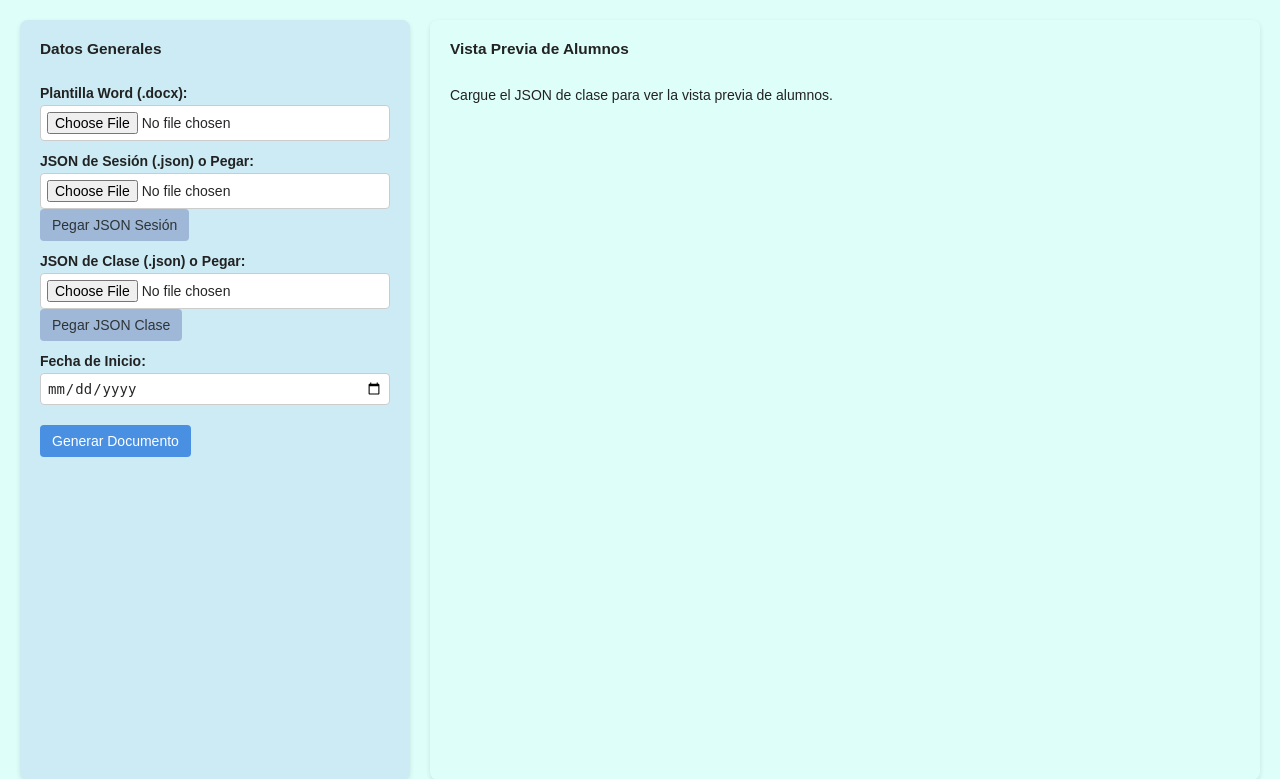
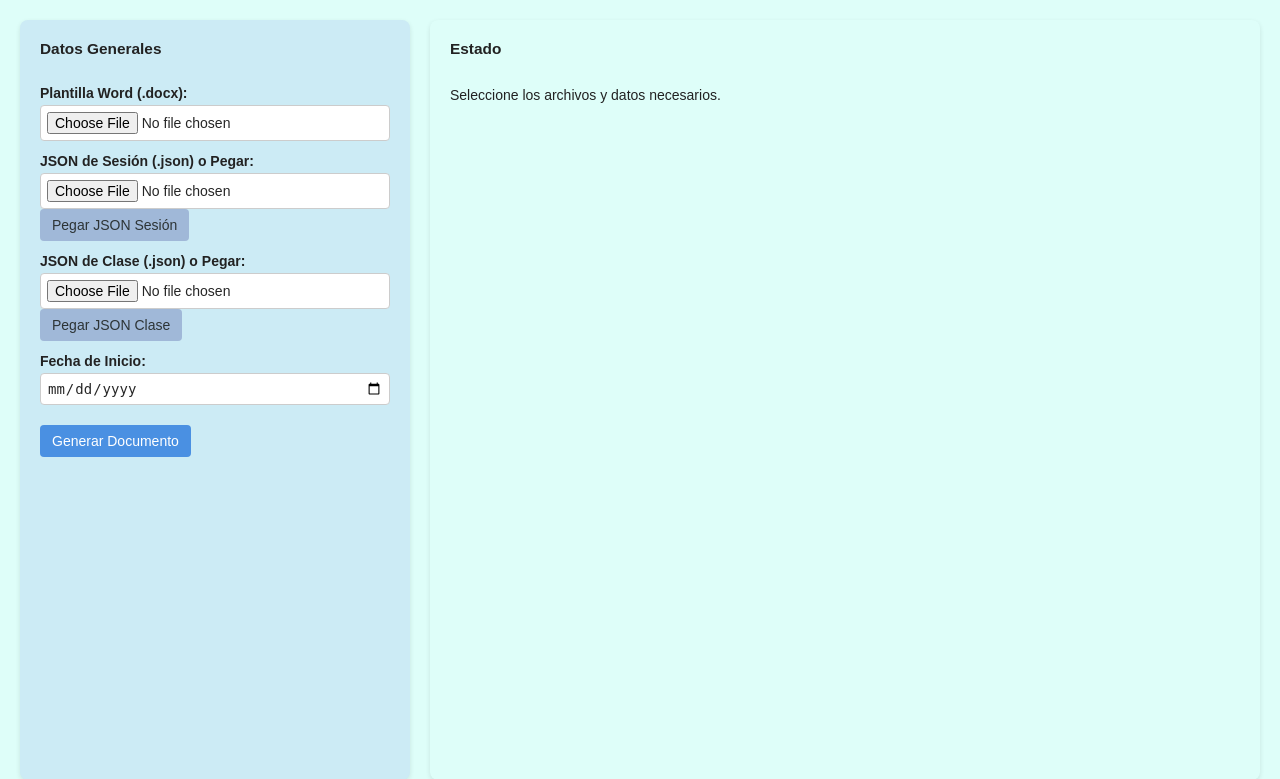
Before and after one commit to ReinaPapaya/GDsesionAprendizaje_Web, a Flask app: page / in a window 1280 px wide. Shown: the top 779 px of the page. Run offline with Flask 3, Linux system fonts and the light colour scheme.

Commit message:
Update index.html
nuevo untento

```diff
--- a/templates/index.html
+++ b/templates/index.html
@@ -19,15 +19,18 @@
                 <!-- Carga de Plantilla -->
                 <label for="template-file">Plantilla Word (.docx):</label>
                 <input type="file" id="template-file" name="template" accept=".docx" required>
+                <div class="file-info" id="template-file-info"></div>
 
                 <!-- Carga de JSON de Sesión -->
                 <label for="session-json-file">JSON de Sesión (.json) o Pegar:</label>
                 <input type="file" id="session-json-file" name="session_json" accept=".json">
+                <div class="file-info" id="session-json-file-info"></div>
                 <button type="button" class="secondary-button" id="paste-session-btn">Pegar JSON Sesión</button>
 
                 <!-- Carga de JSON de Clase -->
                 <label for="class-json-file">JSON de Clase (.json) o Pegar:</label>
                 <input type="file" id="class-json-file" name="class_json" accept=".json">
+                <div class="file-info" id="class-json-file-info"></div>
                 <button type="button" class="secondary-button" id="paste-class-btn">Pegar JSON Clase</button>
 
                 <!-- Selector de Fecha -->
@@ -41,13 +44,13 @@
             </form>
         </div>
 
-        <!-- Frame para Alumnos (Vista Previa) -->
+        <!-- Frame para Alumnos (simplificado) -->
         <div class="alumnos-frame">
             <div class="section-header">
-                <h2>Vista Previa de Alumnos</h2>
+                <h2>Estado</h2>
             </div>
-            <div id="alumnos-preview">
-                <p>Cargue el JSON de clase para ver la vista previa de alumnos.</p>
+            <div id="status-message">
+                <p>Seleccione los archivos y datos necesarios.</p>
             </div>
         </div>
     </div>
@@ -84,8 +87,6 @@
             <textarea id="class-json-textarea" placeholder="Pegue aquí el contenido JSON de clase..."></textarea>
 
             <div class="button-group">
-                <!-- Botón Guardar deshabilitado por ahora -->
-                <!-- <button type="button" class="secondary-button" id="save-class-json-btn" disabled>Guardar</button> -->
                 <button type="button" class="secondary-button" id="verify-class-json-btn">Verificar</button>
                 <button type="button" class="main-button" id="load-class-json-btn">Cargar</button>
             </div>
```
